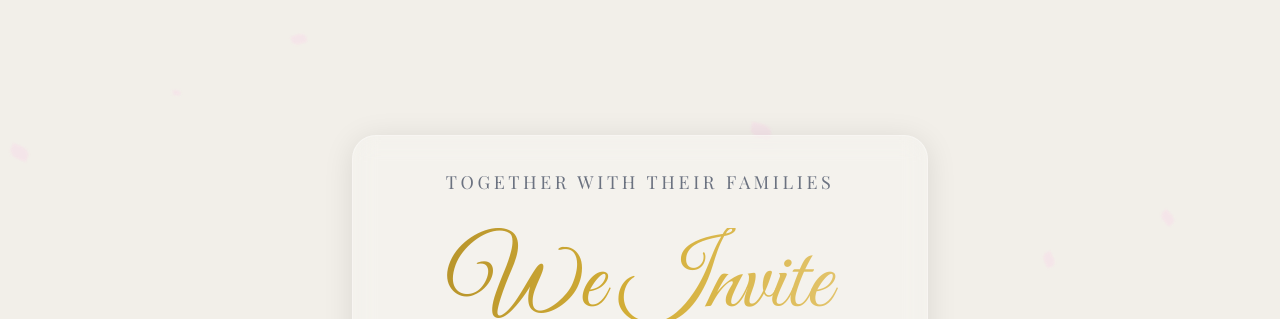
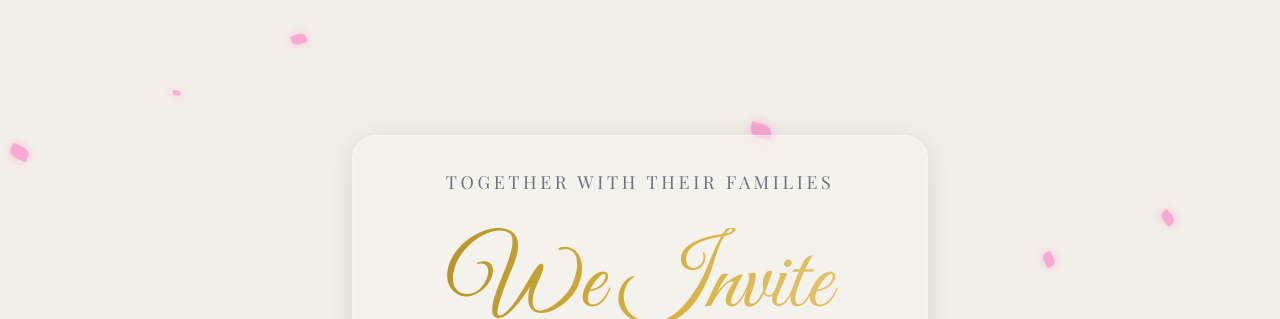
Before and after one commit to vyshnav17/WeddingInvitationDigital, a React (Vite) app in the folder frontend/: page / in a window 1280 px wide. Shown: the top 319 px of the page. Built offline with nearby package versions, Linux system fonts and the light colour scheme; a web font is replaced by a local one.

Commit message:
Made petals falling animation brighter

```diff
--- a/frontend/src/components/Petals.jsx
+++ b/frontend/src/components/Petals.jsx
@@ -15,7 +15,7 @@ const Petals = () => {
       {petals.map((p) => (
         <span
           key={p.id}
-          className="petal absolute bg-blush-dark/40 rounded-full blur-[1px]"
+          className="petal absolute bg-pink-300 shadow-[0_0_10px_rgba(249,168,212,0.8)] rounded-full blur-[0.5px]"
           style={{
             left: `${p.left}%`,
             width: `${p.size}px`,
--- a/frontend/src/index.css
+++ b/frontend/src/index.css
@@ -34,8 +34,8 @@
 /* Subtle floral/petal animation keyframes */
 @keyframes fall {
   0% { transform: translateY(-10vh) rotate(0deg); opacity: 0; }
-  10% { opacity: 0.8; }
-  90% { opacity: 0.8; }
+  10% { opacity: 1; }
+  90% { opacity: 1; }
   100% { transform: translateY(110vh) rotate(360deg); opacity: 0; }
 }
 
```
